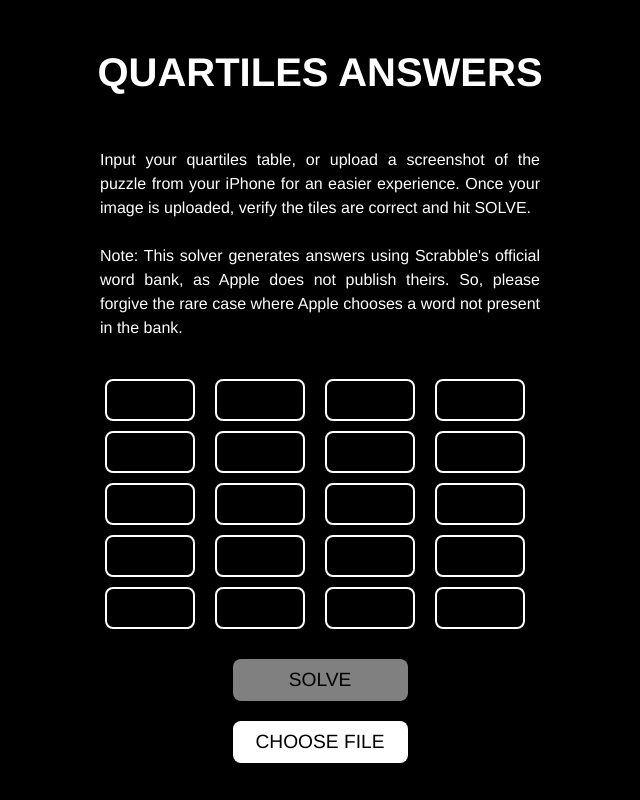
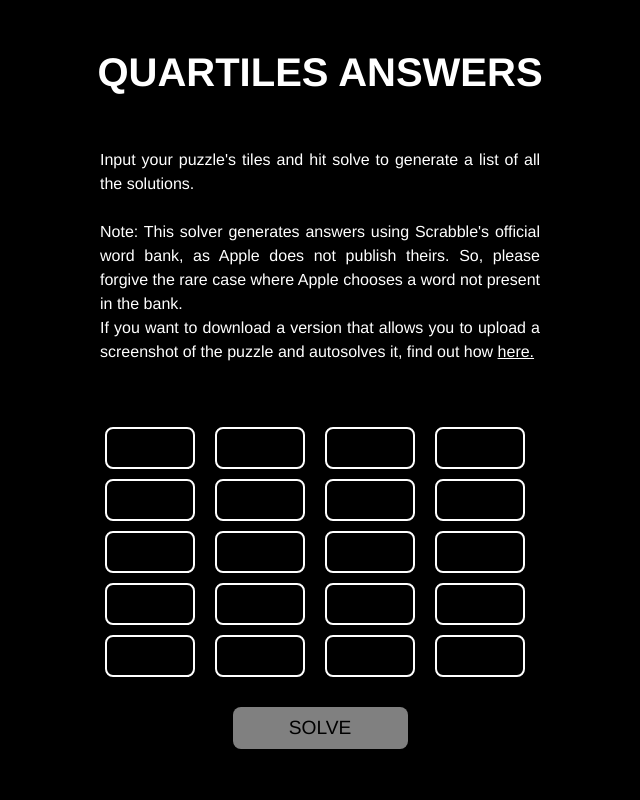
Before and after one commit to jackthekidd/QuartilesSolver, a Flask app: page / in a window 1280 px wide. Shown: the whole page, without its empty margins (320-960 px from the left). Run offline with Flask 3, Linux system fonts and the light colour scheme.

Commit message:
Hosted verion with removed OCR due to excessive memory of libraries -- I don't wanna pay for allat

```diff
--- a/app.py
+++ b/app.py
@@ -1,5 +1,4 @@
 from flask import Flask, request, render_template, redirect, url_for
-from vision import process_screenshot
 from solve import solve_puzzle
 
 app = Flask(__name__)
@@ -11,10 +10,7 @@ def index():
 
     if request.method == 'POST':
         if 'screenshot' in request.files:
-            screenshot = request.files['screenshot']
-            screenshot_path = 'screenshot.png'
-            screenshot.save(screenshot_path)
-            tiles = process_screenshot(screenshot_path)  # returns a list of strings
+            pass
         else:
             for i in range(20):
                 tiles[i] = request.form.get(f'tile_{i}', '').strip().lower()
--- a/requirements.txt
+++ b/requirements.txt
@@ -1,4 +1,2 @@
 Flask
-easyocr
-opencv-python
 gunicorn
--- a/templates/index.html
+++ b/templates/index.html
@@ -118,6 +118,10 @@
             font-family: "Helvetica Neue", sans-serif;
         }
 
+        .instructions-container a{
+            margin-top: 0px
+        }
+
         .solutions-section {
             text-align: center;
             margin-top: 20px;
@@ -166,9 +170,11 @@
     <h1>QUARTILES ANSWERS</h1>
     <div class="instructions-container">
         <text>
-            Input your quartiles table, or upload a screenshot of the puzzle from your iPhone for an easier experience. Once your image is uploaded, verify the tiles are correct and hit SOLVE.
+            Input your puzzle's tiles and hit solve to generate a list of all the solutions.
 
             Note: This solver generates answers using Scrabble's official word bank, as Apple does not publish theirs. So, please forgive the rare case where Apple chooses a word not present in the bank.
+            If you want to download a version that allows you to upload a screenshot of the puzzle and autosolves it, find out how <a href="https://github.com/YOUR_USERNAME/QuartilesSolver" target="_blank" style="color: white; text-decoration: underline;"> here.
+            </a>
         </text>
     </div>
     <div class="main-container">
@@ -181,11 +187,6 @@
                     {% endfor %}
                     </div>
                     <button type="submit" id="solve-btn" class="button" {{ 'disabled' if not tiles or '' in tiles }}>SOLVE</button>
-                </form>
-
-                <form action="/" method="post" enctype="multipart/form-data">
-                    <button type="button" id="file-button" class="button" onclick="document.getElementById('screenshot').click();">CHOOSE FILE</button>
-                    <input type="file" name="screenshot" id="screenshot" accept="image/*" class="hidden-file-input" onchange="handleFileChange(this)">
                 </form>
             </div>
 
```
